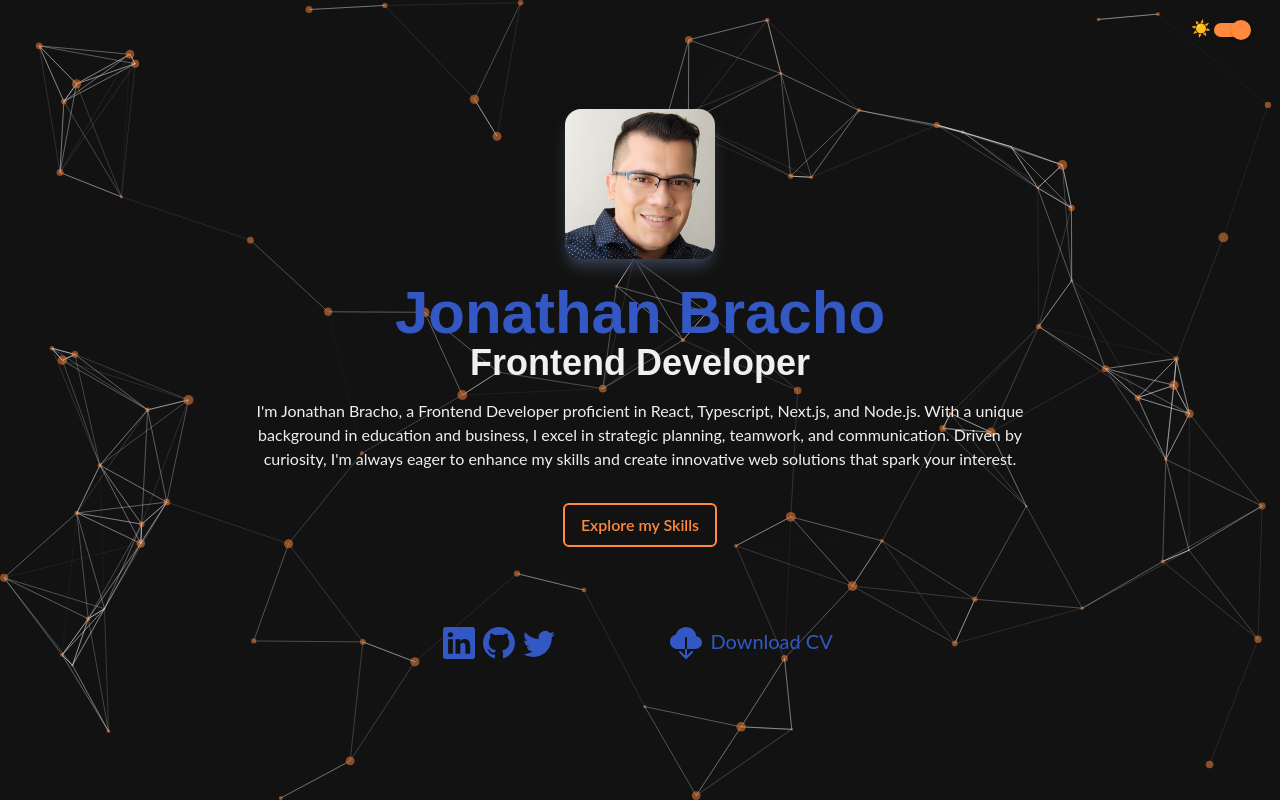
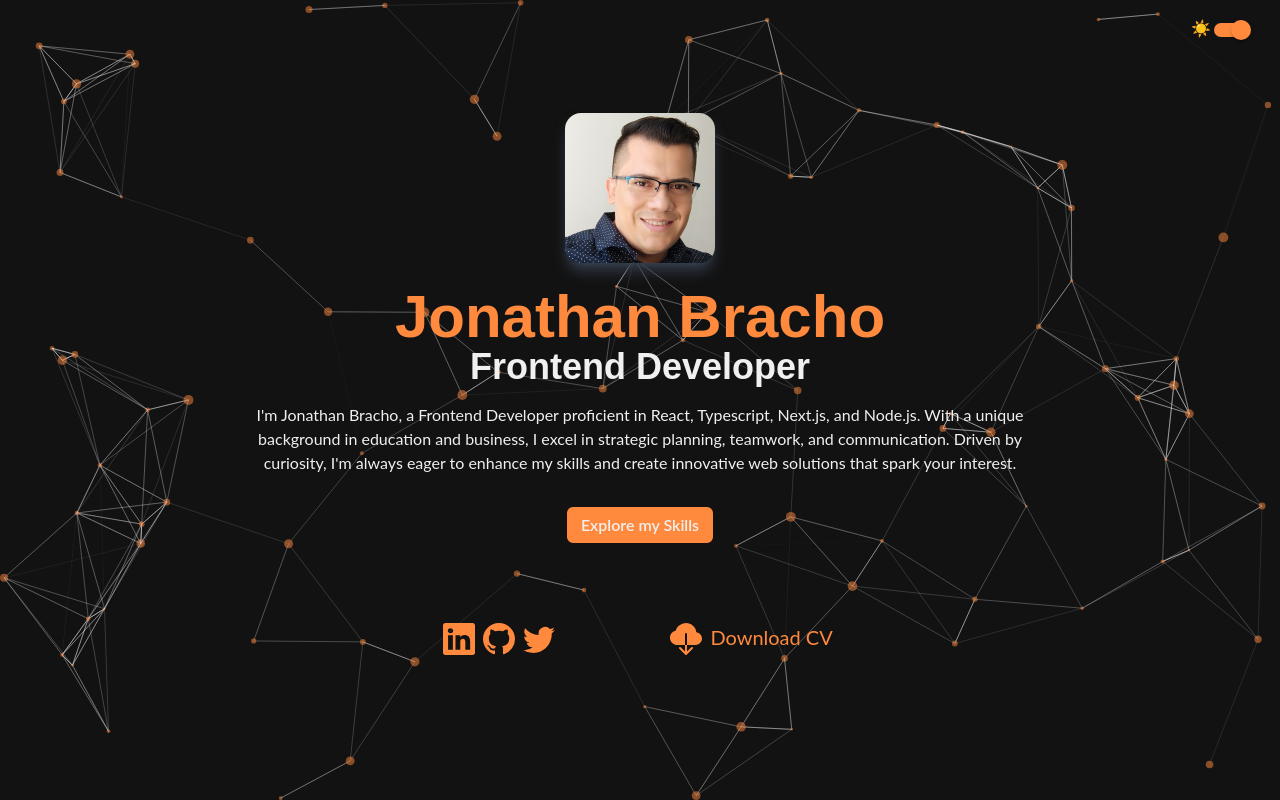
Before and after one commit to JonathanJB88/jonidev-portfolio, a Next.js app: page / in a window 1280 px wide. Built offline with nearby package versions, Linux system fonts and the light colour scheme; no server answers.

Commit message:
[optimization]: animations

```diff
--- a/src/components/Blog/BlogCard.tsx
+++ b/src/components/Blog/BlogCard.tsx
@@ -5,6 +5,7 @@ import { urlForImage } from '@/lib/Sanity';
 import { Btn, PostDate } from '@/components';
 
 import { Post } from '@/interfaces';
+import { Fade } from 'react-awesome-reveal';
 
 interface BlogCardProps {
   post: Post;
@@ -12,7 +13,7 @@ interface BlogCardProps {
 
 export const BlogCard = ({ post: { coverImage, title, excerpt, author, tags, slug, date } }: BlogCardProps) => {
   return (
-    <div className='flex flex-col h-full overflow-hidden bg-gray-200 rounded-lg shadow-lg dark:bg-gray-700'>
+    <div className='flex flex-col h-full overflow-hidden bg-gray-200 rounded-lg shadow-lg dark:bg-gray-700 animate-fade-in'>
       <div className='relative w-full h-40'>
         <Image src={urlForImage(coverImage).url() || ''} alt={`Cover Image for the post ${title}`} fill />
       </div>
--- a/src/components/Blog/FilterBar.tsx
+++ b/src/components/Blog/FilterBar.tsx
@@ -17,7 +17,7 @@ export const FilterBar = ({ onFilterChange, onSortChange, categories, tags }: Fi
   };
 
   return (
-    <div className='flex flex-wrap items-center justify-between mb-2 md:mb-4'>
+    <div className='flex flex-wrap items-center justify-between mb-2 md:mb-4 animate-slide-in'>
       <div className='flex flex-col items-center mb-2 md:flex-row md:mb-0 md:w-auto'>
         <label htmlFor='filter' className='mr-0 text-sm md:text-base md:mr-2 font-body'>
           Filter by:
--- a/src/components/Blog/PostDetail.tsx
+++ b/src/components/Blog/PostDetail.tsx
@@ -22,17 +22,17 @@ const serializers = {
 export const PostDetail = ({ post: { coverImage, title, content, author, date } }: PostDetailProps) => {
   return (
     <section>
-      <div className='relative w-full mb-2 h-80'>
+      <div className='relative w-full mb-2 h-80 animate-fade-in'>
         <Image src={urlForImage(coverImage).url() || ''} alt={`Cover Image for the post ${title}`} fill />
       </div>
       <div className='px-4 py-4 md:px-40'>
         <h1
-          className='mb-4 text-2xl font-semibold md:text-4xl font-header text-primary dark:text-accent'
+          className='mb-4 text-2xl font-semibold md:text-4xl font-header text-primary dark:text-accent animate-slide-in'
           style={{ textShadow: '1px #121212' }}
         >
           {title}
         </h1>
-        <div className='flex flex-col'>
+        <div className='flex flex-col animate-fade-in'>
           <PostDate dateString={date} />
           <span className='mt-2 text-xs italic font-medium font-body md:text-sm'>
             by
@@ -46,7 +46,7 @@ export const PostDetail = ({ post: { coverImage, title, content, author, date }
           </span>
         </div>
 
-        <hr className='mt-2 mb-4 border-gray-300 dark:border-gray-700' />
+        <hr className='mt-2 mb-4 border-gray-300 dark:border-gray-700 animate-fade-in' />
 
         <BlockContent blocks={content} serializers={serializers} />
         <div className='mt-4'>
--- a/src/components/Blog/SliderCard.tsx
+++ b/src/components/Blog/SliderCard.tsx
@@ -5,6 +5,7 @@ import { urlForImage } from '@/lib/Sanity';
 import { Btn } from '@/components';
 
 import { Post } from '@/interfaces';
+import { Fade } from 'react-awesome-reveal';
 
 interface SliderCardProps {
   post: Post;
@@ -15,7 +16,7 @@ export const SliderCard = ({ post: { coverImage, title, excerpt, slug } }: Slide
     <div className='relative w-full h-full'>
       <Image src={urlForImage(coverImage).url() || ''} alt={title} fill className='z-0' />
       <div className='absolute inset-0 z-10 bg-background-dark bg-opacity-60 dark:bg-opacity-30' />
-      <div className='absolute inset-0 z-20 flex flex-col items-start justify-center px-6 md:w-2/3 text-secondary'>
+      <div className='absolute inset-0 z-20 flex flex-col items-start justify-center px-6 md:w-2/3 text-secondary animate-slide-in'>
         <h2 className='mb-2 text-xl font-semibold md:text-3xl font-header' style={{ textShadow: '1px 1px #121212' }}>
           {title}
         </h2>
--- a/src/components/Home/DownloadCV.tsx
+++ b/src/components/Home/DownloadCV.tsx
@@ -3,7 +3,8 @@ import { BsCloudDownloadFill } from 'react-icons/bs';
 
 export const DownloadCV = () => {
   //
-  const iconClassName = 'w-8 h-8 text-primary hover:text-accent';
+  const iconClassName =
+    'w-8 h-8 text-primary transition-colors duration-300 hover:text-accent dark:text-accent dark:hover:text-primary';
 
   return (
     <a download='Fronted-Developer_JonathanBracho' className='flex justify-center' href='/docs/CV.pdf'>
@@ -11,7 +12,10 @@ export const DownloadCV = () => {
         <BsCloudDownloadFill className={iconClassName} />
       </Fade>
       <Fade direction='up' delay={200} triggerOnce>
-        <span className='ml-2 text-xl text-primary hover:text-accent font-body'> Download CV</span>
+        <span className='ml-2 text-xl transition-colors duration-300 dark:hover:text-primary text-primary dark:text-accent hover:text-accent font-body'>
+          {' '}
+          Download CV
+        </span>
       </Fade>
     </a>
   );
--- a/src/components/Home/Intro.tsx
+++ b/src/components/Home/Intro.tsx
@@ -25,7 +25,9 @@ export const Intro = ({ about }: IntroProps) => {
             />
           </div>
         </Fade>
-        <h1 className='text-4xl font-bold md:text-5xl lg:text-6xl text-primary font-header'>Jonathan Bracho</h1>
+        <h1 className='text-4xl font-bold md:text-5xl lg:text-6xl text-primary dark:text-accent font-header'>
+          Jonathan Bracho
+        </h1>
         <h2 className='text-2xl font-semibold md:text-3xl lg:text-4xl dark:text-secondary font-header'>
           Frontend Developer
         </h2>
--- a/src/components/Home/SocialLink.tsx
+++ b/src/components/Home/SocialLink.tsx
@@ -8,7 +8,8 @@ interface SocialLinkProps {
 }
 export const SocialLink = ({ Icon, url, delay = 100 }: SocialLinkProps) => {
   //
-  const iconClassName = 'w-8 h-8 text-primary hover:text-accent mx-1';
+  const iconClassName =
+    'w-8 h-8 text-primary transition-colors duration-300 dark:text-accent dark:hover:text-primary hover:text-accent mx-1';
 
   return (
     <Fade direction='up' delay={delay} triggerOnce>
--- a/src/components/Journey/TimelineSection.tsx
+++ b/src/components/Journey/TimelineSection.tsx
@@ -22,11 +22,11 @@ export const TimelineSection = ({ journey }: TimelineSectionProps) => {
   const lineColor = isDark ? '#4B5563' : '#EDF2F7';
 
   const educationBtnClass = showEducation
-    ? 'bg-primary text-white px-3 py-2 rounded-lg mr-2 font-body font-bold hover:bg-accent-hover hover:text-primary dark:bg-accent dark:text-primary dark:hover:bg-primary dark:hover:text-white'
-    : 'bg-gray-200 text-gray-700 px-3 py-2 rounded-lg mr-2 font-body font-bold hover:bg-gray-300 hover:text-gray-800';
+    ? 'bg-primary text-white px-3 py-1 rounded-lg mr-2 font-body font-bold hover:bg-accent-hover hover:text-primary dark:bg-accent dark:text-primary dark:hover:bg-primary dark:hover:text-white'
+    : 'bg-gray-200 text-gray-700 px-3 py-1 rounded-lg mr-2 font-body font-bold hover:bg-gray-300 hover:text-gray-800';
   const experienceBtnClass = !showEducation
-    ? 'bg-primary text-white px-3 py-2 rounded-lg mr-2 font-body font-bold hover:bg-accent-hover hover:text-primary dark:bg-accent dark:text-primary dark:hover:bg-primary dark:hover:text-white'
-    : 'bg-gray-200 text-gray-700 px-3 py-2 rounded-lg font-body font-bold hover:bg-gray-300 hover:text-gray-800';
+    ? 'bg-primary text-white px-3 py-1 rounded-lg mr-2 font-body font-bold hover:bg-accent-hover hover:text-primary dark:bg-accent dark:text-primary dark:hover:bg-primary dark:hover:text-white'
+    : 'bg-gray-200 text-gray-700 px-3 py-1 rounded-lg font-body font-bold hover:bg-gray-300 hover:text-gray-800';
 
   const filteredJourneyList = journey.filter((journey) =>
     showEducation ? journey.category === 'education' : journey.category === 'experience'
--- a/src/components/Layout/Btn.tsx
+++ b/src/components/Layout/Btn.tsx
@@ -3,9 +3,13 @@ interface BtnProps {
   className?: string;
 }
 
-export const Btn = ({ label, className = 'px-4 py-2' }: BtnProps) => (
+export const Btn = ({ label, className = 'px-3 py-1' }: BtnProps) => (
   <button
-    className={`${className} font-semibold transition-colors duration-300 border-2 rounded-md font-body text-accent border-accent hover:bg-accent-hover hover:text-primary`}
+    className={`${className} font-semibold transition-colors duration-300
+     border-2 rounded-md font-body dark:border-accent
+      dark:hover:border-primary dark:bg-accent dark:hover:bg-primary
+       text-secondary border-primary bg-primary
+        hover:bg-accent hover:border-accent animate-slide-in`}
   >
     {label}
   </button>
--- a/src/hooks/index.tsx
+++ b/src/hooks/index.tsx
@@ -1,2 +1,3 @@
 export * from './useParticlesConfig';
 export * from './useBlogPosts';
+export * from './useContact';
--- a/src/utils/serializers.tsx
+++ b/src/utils/serializers.tsx
@@ -7,19 +7,19 @@ import { BlockProps, ImageProps } from '@/interfaces';
 export const blockSerializer = (props: BlockProps) => {
   switch (props.node.style) {
     case 'h1':
-      return <h1 className='mb-4 text-xl font-bold md:text-2xl font-header'>{props.children}</h1>;
+      return <h1 className='mb-4 text-xl font-bold animate-fade-in md:text-2xl font-header'>{props.children}</h1>;
     case 'h2':
-      return <h2 className='mb-3 text-base font-semibold md:text-xl font-header'>{props.children}</h2>;
+      return <h2 className='mb-3 text-base font-semibold animate-fade-in md:text-xl font-header'>{props.children}</h2>;
     case 'h3':
-      return <h3 className='mb-2 text-base font-medium md:text-xl font-header'>{props.children}</h3>;
+      return <h3 className='mb-2 text-base font-medium animate-fade-in md:text-xl font-header'>{props.children}</h3>;
     case 'blockquote':
       return (
-        <blockquote className='p-4 m-3 mx-6 text-xs italic bg-gray-400 border-l-4 border-gray-500 rounded-md md:text-base dark:bg-gray-700 dark:text-secondary md:mx-32 text-dark'>
+        <blockquote className='p-4 m-3 mx-6 text-xs italic bg-gray-400 border-l-4 border-gray-500 rounded-md animate-fade-in md:text-base dark:bg-gray-700 dark:text-secondary md:mx-32 text-dark'>
           {props.children}
         </blockquote>
       );
     default:
-      return <p className='pb-2 text-sm font-body md:text-base'>{props.children}</p>;
+      return <p className='pb-2 text-sm animate-fade-in font-body md:text-base'>{props.children}</p>;
   }
 };
 
@@ -28,7 +28,7 @@ export const imageSerializer = ({ node }: ImageProps) => {
   const imageUrl = urlForImage(asset).url();
 
   return (
-    <div className='flex justify-center w-full my-4'>
+    <div className='flex justify-center w-full my-4animate-fade-in '>
       <div className='max-w-full'>
         <Image
           src={imageUrl}
```
